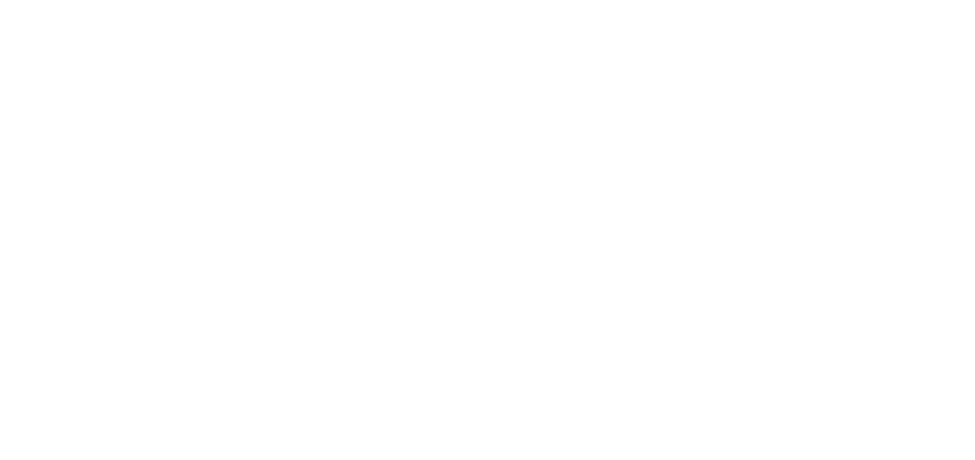
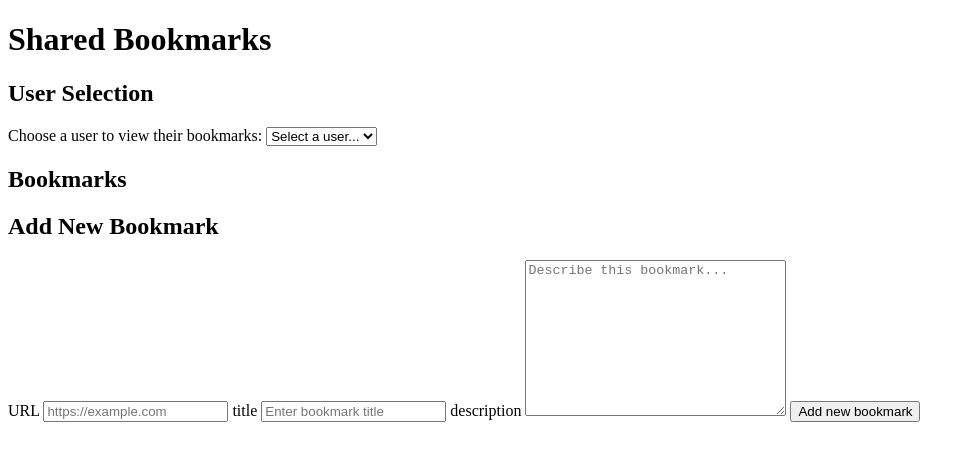
Before and after one commit to zohrehKazemianpour/Piscine-Sprint-3-Shared-Bookmarks-Project, a plain HTML site: page Index.html in a window 1280 px wide. Shown: the whole page, without its empty margins (0-975 px from the left). Drawn offline with Linux system fonts and the light colour scheme.

Commit message:
feat: Add initial HTML structure with accessible forms

```diff
--- a/Index.html
+++ b/Index.html
@@ -6,6 +6,53 @@
     <title>Shared-Bookmarks/Zohreh Kazemianpour</title>
 </head>
 <body>
+    <h1>Shared Bookmarks</h1>
+    <section>
+      <h2>User Selection</h2>
 
+      <label for="user">Choose a user to view their bookmarks:</label>
+      <select name="user" id="user">
+        <option value="" disabled selected>Select a user...</option>
+      </select>
+    </section>
+     <section>
+      <h2>Bookmarks</h2>
+      <div id="book-mark" aria-live="polite"></div>
+    </section>
+    <section>
+      <h2>Add New Bookmark</h2>
+      <form id="bookmark-form">
+        <label for="url">URL</label>
+        <input
+          type="url"
+          name="url"
+          id="url"
+          required
+          placeholder="https://example.com"
+        />
+
+        <label for="title">title</label>
+        <input
+          type="text"
+          name="title"
+          id="title"
+          required
+          placeholder="Enter bookmark title"
+        />
+        <label for="description">description</label>
+        <textarea
+          name="description"
+          id="description"
+          cols="30"
+          rows="10"
+          required
+          placeholder="Describe this bookmark..."
+        ></textarea>
+
+        <button id="btn" type="submit">Add new bookmark</button>
+      </form>
+    </section>
+
+    <script type="module" src="script.js"></script>
 </body>
 </html>
```
